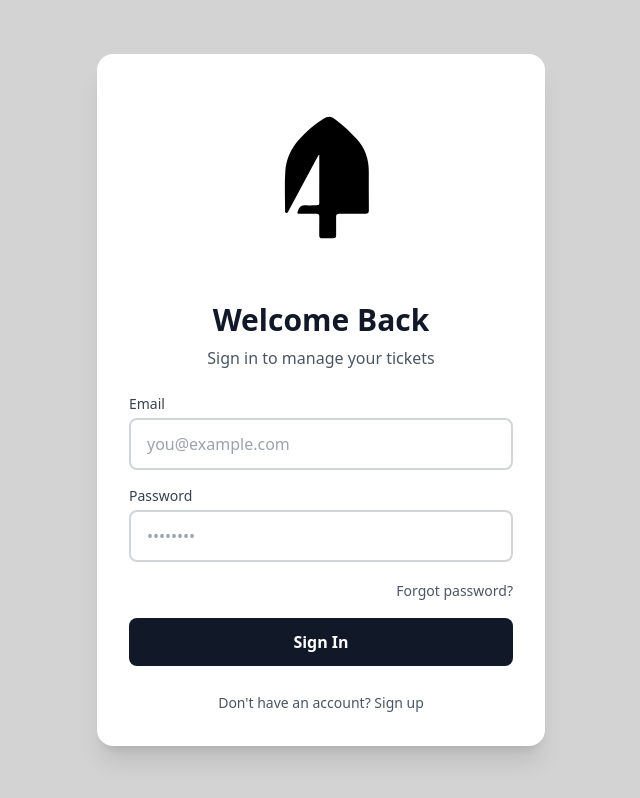
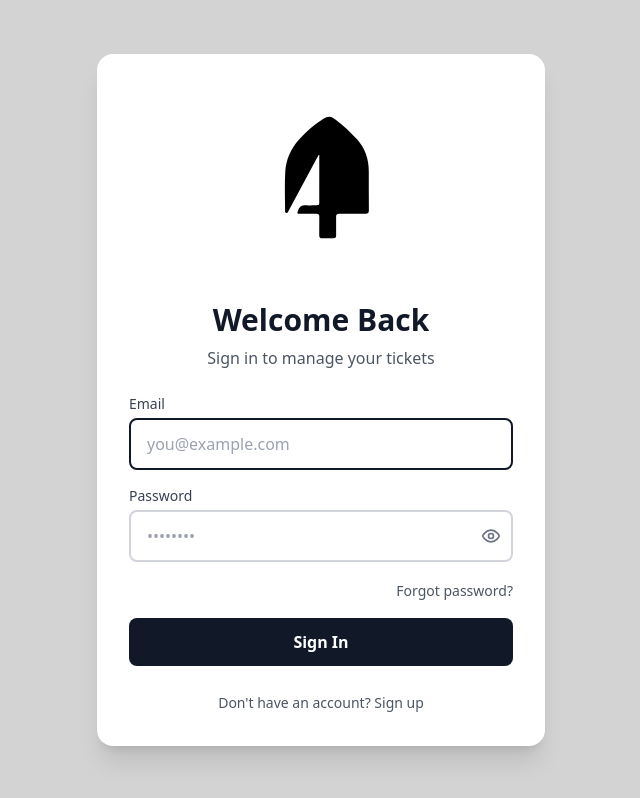
Before and after one commit to abbydulski/ticket-checklist, a Next.js app: page /login in a window 1280 px wide. Shown: the whole page, without its empty margins (319-959 px from the left). Built offline with nearby package versions, Linux system fonts and the light colour scheme; no server answers.

Commit message:
new testing

```diff
--- a/app/login/page.tsx
+++ b/app/login/page.tsx
@@ -1,8 +1,9 @@
 'use client';
 
-import { useState } from 'react';
+import { useState, useRef, useEffect } from 'react';
 import { useAuth } from '@/lib/auth';
 import { useRouter } from 'next/navigation';
+import { Eye, EyeOff, Loader2 } from 'lucide-react';
 import Image from 'next/image';
 
 export default function LoginPage() {
@@ -13,9 +14,16 @@ export default function LoginPage() {
   const [loading, setLoading] = useState(false);
   const [error, setError] = useState('');
   const [message, setMessage] = useState('');
+  const [showPassword, setShowPassword] = useState(false);
+  const emailInputRef = useRef<HTMLInputElement>(null);
 
   const { signIn, signUp, resetPassword } = useAuth();
   const router = useRouter();
+
+  // Auto-focus email field on mount
+  useEffect(() => {
+    emailInputRef.current?.focus();
+  }, []);
 
   const handleSubmit = async (e: React.FormEvent) => {
     e.preventDefault();
@@ -91,6 +99,7 @@ export default function LoginPage() {
               Email
             </label>
             <input
+              ref={emailInputRef}
               id="email"
               type="email"
               value={email}
@@ -106,16 +115,26 @@ export default function LoginPage() {
               <label htmlFor="password" className="block text-sm font-medium text-gray-700 mb-1">
                 Password
               </label>
+              <div className="relative">
                 <input
                   id="password"
-                type="password"
+                  type={showPassword ? 'text' : 'password'}
                   value={password}
                   onChange={(e) => setPassword(e.target.value)}
                   required
                   minLength={6}
-                className="w-full px-4 py-3 border-2 border-gray-300 rounded-lg focus:outline-none focus:border-gray-900"
+                  className="w-full px-4 py-3 pr-12 border-2 border-gray-300 rounded-lg focus:outline-none focus:border-gray-900"
                   placeholder="••••••••"
                 />
+                <button
+                  type="button"
+                  onClick={() => setShowPassword(!showPassword)}
+                  className="absolute right-3 top-1/2 -translate-y-1/2 text-gray-500 hover:text-gray-700"
+                  tabIndex={-1}
+                >
+                  {showPassword ? <EyeOff size={20} /> : <Eye size={20} />}
+                </button>
+              </div>
             </div>
           )}
 
@@ -139,8 +158,9 @@ export default function LoginPage() {
           <button
             type="submit"
             disabled={loading}
-            className="w-full bg-gray-900 text-white py-3 rounded-lg font-semibold hover:bg-black disabled:bg-gray-400 disabled:cursor-not-allowed transition-colors"
+            className="w-full bg-gray-900 text-white py-3 rounded-lg font-semibold hover:bg-black disabled:bg-gray-400 disabled:cursor-not-allowed transition-colors flex items-center justify-center gap-2"
           >
+            {loading && <Loader2 className="animate-spin" size={20} />}
             {loading ? 'Loading...' : (isForgotPassword ? 'Send Reset Link' : (isLogin ? 'Sign In' : 'Sign Up'))}
           </button>
         </form>
```
Lines whose indentation alone changed are shown as unchanged.
